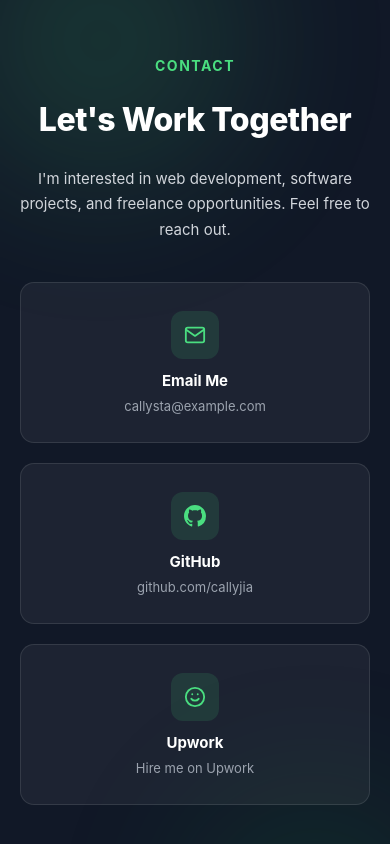
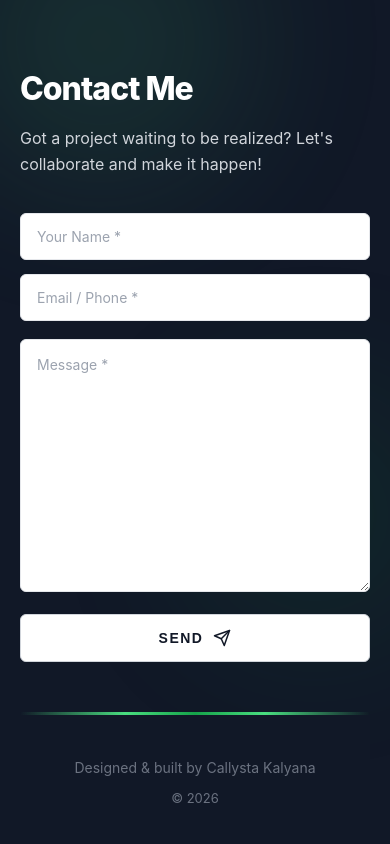
Before and after one commit to callyjia/my-portfolio, a Vue app: page / in a window 390 px wide. Shown: the part 6420-7264 px from the top of the page. Built offline with nearby package versions, Linux system fonts and the light colour scheme.

Commit message:
Contact: redesign as functional contact form with Name, Email/Phone, Message inputs and SEND button

```diff
--- a/src/components/Contact.vue
+++ b/src/components/Contact.vue
@@ -7,66 +7,116 @@
     </div>
 
     <div class="container">
-      <p class="section-label reveal">CONTACT</p>
-      <h2 class="reveal reveal-delay-1">Let's Work Together</h2>
+      <h2 class="reveal">Contact Me</h2>
 
-      <p class="contact-text reveal reveal-delay-2">
-        I'm interested in web development, software projects,
-        and freelance opportunities. Feel free to reach out.
+      <p class="contact-text reveal reveal-delay-1">
+        Got a project waiting to be realized? Let's collaborate and make it happen!
       </p>
 
-      <div class="contact-links reveal reveal-delay-3">
-        <a href="mailto:callysta@example.com" class="contact-card">
-          <div class="contact-icon">
-            <svg width="22" height="22" viewBox="0 0 24 24" fill="none" stroke="currentColor" stroke-width="2" stroke-linecap="round" stroke-linejoin="round">
-              <path d="M4 4h16c1.1 0 2 .9 2 2v12c0 1.1-.9 2-2 2H4c-1.1 0-2-.9-2-2V6c0-1.1.9-2 2-2z" />
-              <polyline points="22,6 12,13 2,6" />
+      <form
+        class="contact-form reveal reveal-delay-2"
+        @submit.prevent="handleSubmit"
+      >
+        <div class="form-row">
+          <div class="form-group">
+            <input
+              v-model="form.name"
+              type="text"
+              placeholder="Your Name *"
+              required
+              autocomplete="name"
+            />
+          </div>
+
+          <div class="form-group">
+            <input
+              v-model="form.contact"
+              type="text"
+              placeholder="Email / Phone *"
+              required
+              autocomplete="email"
+            />
+          </div>
+        </div>
+
+        <div class="form-group">
+          <textarea
+            v-model="form.message"
+            placeholder="Message *"
+            required
+            rows="10"
+          ></textarea>
+        </div>
+
+        <div class="form-actions">
+          <button type="submit" class="send-btn">
+            <span>SEND</span>
+            <svg width="18" height="18" viewBox="0 0 24 24" fill="none" stroke="currentColor" stroke-width="2" stroke-linecap="round" stroke-linejoin="round">
+              <line x1="22" y1="2" x2="11" y2="13" />
+              <polygon points="22 2 15 22 11 13 2 9 22 2" />
             </svg>
-          </div>
-          <span class="contact-label">Email Me</span>
-          <span class="contact-value">callysta@example.com</span>
-        </a>
+          </button>
+        </div>
 
-        <a href="https://github.com/callyjia" target="_blank" class="contact-card">
-          <div class="contact-icon">
-            <svg width="22" height="22" viewBox="0 0 24 24" fill="currentColor">
-              <path d="M12 0C5.37 0 0 5.37 0 12c0 5.31 3.435 9.795 8.205 11.385.6.105.825-.255.825-.57 0-.285-.015-1.23-.015-2.235-3.015.555-3.795-.735-4.035-1.41-.135-.345-.72-1.41-1.23-1.695-.42-.225-1.02-.78-.015-.795.945-.015 1.62.87 1.845 1.23 1.08 1.815 2.805 1.305 3.495.99.105-.78.42-1.305.765-1.605-2.67-.3-5.46-1.335-5.46-5.925 0-1.305.465-2.385 1.23-3.225-.12-.3-.54-1.53.12-3.18 0 0 1.005-.315 3.3 1.23.96-.27 1.98-.405 3-.405s2.04.135 3 .405c2.295-1.56 3.3-1.23 3.3-1.23.66 1.65.24 2.88.12 3.18.765.84 1.23 1.905 1.23 3.225 0 4.605-2.805 5.625-5.475 5.925.435.375.81 1.095.81 2.22 0 1.605-.015 2.895-.015 3.3 0 .315.225.69.825.57A12.02 12.02 0 0 0 24 12c0-6.63-5.37-12-12-12z" />
-            </svg>
-          </div>
-          <span class="contact-label">GitHub</span>
-          <span class="contact-value">github.com/callyjia</span>
-        </a>
+        <p v-if="statusMessage" class="status-message" :class="statusType">
+          {{ statusMessage }}
+        </p>
+      </form>
+    </div>
 
-        <a href="https://www.upwork.com" target="_blank" class="contact-card">
-          <div class="contact-icon">
-            <svg width="22" height="22" viewBox="0 0 24 24" fill="none" stroke="currentColor" stroke-width="2" stroke-linecap="round" stroke-linejoin="round">
-              <circle cx="12" cy="12" r="10" />
-              <path d="M8 14s1.5 2 4 2 4-2 4-2" />
-              <line x1="9" y1="9" x2="9.01" y2="9" />
-              <line x1="15" y1="9" x2="15.01" y2="9" />
-            </svg>
-          </div>
-          <span class="contact-label">Upwork</span>
-          <span class="contact-value">Hire me on Upwork</span>
-        </a>
-      </div>
+    <!-- Bottom gradient line -->
+    <div class="bottom-accent"></div>
 
-      <!-- Footer -->
-      <footer class="contact-footer reveal reveal-delay-4">
-        <p>Designed &amp; built by Callysta Kalyana</p>
-        <p class="footer-year">&copy; {{ year }}</p>
-      </footer>
-    </div>
+    <!-- Footer -->
+    <footer class="contact-footer">
+      <p>Designed &amp; built by Callysta Kalyana</p>
+      <p class="footer-year">&copy; {{ year }}</p>
+    </footer>
   </section>
 </template>
 
 <script setup>
+import { reactive, ref } from 'vue'
+
+const form = reactive({
+  name: '',
+  contact: '',
+  message: '',
+})
+
+const statusMessage = ref('')
+const statusType = ref('success')
+
 const year = new Date().getFullYear()
+
+function handleSubmit() {
+  // Build a mailto link so the user's email client opens with the form filled in
+  const to = 'callysta@example.com'
+  const subject = encodeURIComponent(`Portfolio inquiry from ${form.name}`)
+  const body = encodeURIComponent(
+    `Name: ${form.name}\nEmail/Phone: ${form.contact}\n\n${form.message}`
+  )
+
+  const mailtoLink = `mailto:${to}?subject=${subject}&body=${body}`
+
+  // Open the user's mail client
+  window.location.href = mailtoLink
+
+  statusType.value = 'success'
+  statusMessage.value = 'Opening your email client...'
+
+  setTimeout(() => {
+    form.name = ''
+    form.contact = ''
+    form.message = ''
+    statusMessage.value = ''
+  }, 3000)
+}
 </script>
 
 <style scoped>
 .section {
-  padding: 100px 24px 40px;
+  padding: 100px 24px 0;
   position: relative;
   overflow: hidden;
 }
@@ -74,7 +124,12 @@ const year = new Date().getFullYear()
 .contact-section {
   background: var(--dark);
   color: white;
-  text-align: center;
+}
+
+.contact-section .container {
+  text-align: left;
+  position: relative;
+  z-index: 1;
 }
 
 /* Animated background orbs */
@@ -89,7 +144,7 @@ const year = new Date().getFullYear()
   position: absolute;
   border-radius: 50%;
   filter: blur(80px);
-  opacity: 0.15;
+  opacity: 0.12;
 }
 
 .bg-orb-1 {
@@ -105,127 +160,186 @@ const year = new Date().getFullYear()
   width: 250px;
   height: 250px;
   background: var(--green);
-  bottom: -50px;
+  bottom: 200px;
   right: -50px;
   animation: float 10s ease-in-out infinite reverse;
 }
 
 .container {
-  max-width: 800px;
+  max-width: 1100px;
   margin: 0 auto;
-  position: relative;
-  z-index: 1;
-}
-
-.section-label {
-  color: var(--green-accent);
-  font-weight: 700;
-  letter-spacing: 1.5px;
-  font-size: 14px;
-  margin-bottom: 8px;
 }
 
 h2 {
   font-size: 42px;
   font-weight: 800;
-  letter-spacing: -0.5px;
+  letter-spacing: -1px;
+  color: white;
+  margin-bottom: 18px;
 }
 
 .contact-text {
   color: #d1d5db;
-  font-size: 18px;
-  line-height: 1.7;
-  max-width: 550px;
-  margin: 16px auto 40px;
+  font-size: 16px;
+  line-height: 1.6;
+  margin-bottom: 35px;
 }
 
-.contact-links {
-  display: flex;
-  justify-content: center;
-  gap: 20px;
-  flex-wrap: wrap;
+/* Form */
+.contact-form {
+  width: 100%;
 }
 
-.contact-card {
-  display: flex;
-  flex-direction: column;
-  align-items: center;
-  gap: 8px;
-  background: rgba(255, 255, 255, 0.05);
-  border: 1px solid rgba(255, 255, 255, 0.1);
-  padding: 28px 24px;
-  border-radius: 14px;
-  text-decoration: none;
-  color: white;
-  transition: all var(--transition);
-  width: 200px;
+.form-row {
+  display: grid;
+  grid-template-columns: 1fr 1fr;
+  gap: 18px;
+  margin-bottom: 18px;
 }
 
-.contact-card:hover {
-  background: rgba(74, 222, 128, 0.08);
-  border-color: rgba(74, 222, 128, 0.3);
-  transform: translateY(-6px);
-  box-shadow: 0 10px 30px rgba(74, 222, 128, 0.1);
+.form-group {
+  width: 100%;
 }
 
-.contact-icon {
-  display: flex;
-  align-items: center;
-  justify-content: center;
-  width: 48px;
-  height: 48px;
-  border-radius: 12px;
-  background: rgba(74, 222, 128, 0.12);
-  color: var(--green-accent);
+.form-group input,
+.form-group textarea {
+  width: 100%;
+  padding: 16px 18px;
+  background: white;
+  border: 1px solid var(--gray-200);
+  border-radius: 6px;
+  color: var(--gray-900);
+  font-family: inherit;
+  font-size: 15px;
   transition: all var(--transition);
-  margin-bottom: 4px;
+  outline: none;
 }
 
-.contact-card:hover .contact-icon {
-  background: var(--green);
-  color: white;
-  transform: scale(1.1);
+.form-group textarea {
+  resize: vertical;
+  min-height: 240px;
+  line-height: 1.6;
 }
 
-.contact-label {
-  font-weight: 700;
-  font-size: 15px;
+.form-group input::placeholder,
+.form-group textarea::placeholder {
+  color: var(--gray-400);
 }
 
-.contact-value {
-  color: #9ca3af;
-  font-size: 13px;
+.form-group input:focus,
+.form-group textarea:focus {
+  border-color: var(--green);
+  box-shadow: 0 0 0 3px rgba(22, 163, 74, 0.15);
+}
+
+/* Send button */
+.form-actions {
+  display: flex;
+  justify-content: flex-end;
+  margin-top: 18px;
+}
+
+.send-btn {
+  display: inline-flex;
+  align-items: center;
+  gap: 10px;
+  background: white;
+  color: var(--gray-900);
+  border: 1px solid var(--gray-300);
+  padding: 14px 26px;
+  border-radius: 6px;
+  font-size: 14px;
+  font-weight: 700;
+  letter-spacing: 1.5px;
+  cursor: pointer;
+  transition: all var(--transition);
+}
+
+.send-btn:hover {
+  background: var(--gray-50);
+  border-color: var(--green);
+  color: var(--green);
+  transform: translateY(-2px);
+  box-shadow: var(--shadow-md);
+}
+
+.send-btn:active {
+  transform: translateY(0);
+}
+
+/* Status message */
+.status-message {
+  margin-top: 14px;
+  padding: 10px 16px;
+  border-radius: 6px;
+  font-size: 14px;
+  font-weight: 500;
+}
+
+.status-message.success {
+  background: rgba(74, 222, 128, 0.1);
+  color: var(--green-accent);
+  border: 1px solid rgba(74, 222, 128, 0.3);
+}
+
+/* Bottom accent line */
+.bottom-accent {
+  position: relative;
+  height: 3px;
+  background: linear-gradient(90deg,
+    transparent 0%,
+    var(--green-accent) 30%,
+    var(--green) 50%,
+    var(--green-accent) 70%,
+    transparent 100%);
+  margin-top: 50px;
+  z-index: 1;
 }
 
 /* Footer */
 .contact-footer {
-  margin-top: 60px;
-  padding-top: 30px;
-  border-top: 1px solid rgba(255, 255, 255, 0.1);
-  color: #9ca3af;
+  padding: 30px 24px;
+  text-align: center;
+  color: #6b7280;
   font-size: 14px;
+  background: var(--dark);
+  position: relative;
+  z-index: 1;
 }
 
 .footer-year {
   margin-top: 4px;
+  font-size: 13px;
 }
 
 /* ===== Mobile ===== */
 @media (max-width: 600px) {
+  .section {
+    padding: 70px 20px 0;
+  }
+
   h2 {
     font-size: 32px;
   }
 
-  .contact-text {
-    font-size: 15px;
+  .form-row {
+    grid-template-columns: 1fr;
+    gap: 14px;
   }
 
-  .contact-card {
-    width: 100%;
+  .form-group input,
+  .form-group textarea {
+    padding: 14px 16px;
+    font-size: 14px;
   }
 
-  .section {
-    padding: 70px 20px 30px;
+  .form-group textarea {
+    min-height: 180px;
+  }
+
+  .send-btn {
+    width: 100%;
+    justify-content: center;
   }
 }
 </style>
```
Also changed, not shown: .workbuddy-ai/memory/2026-09-15.md (added).
